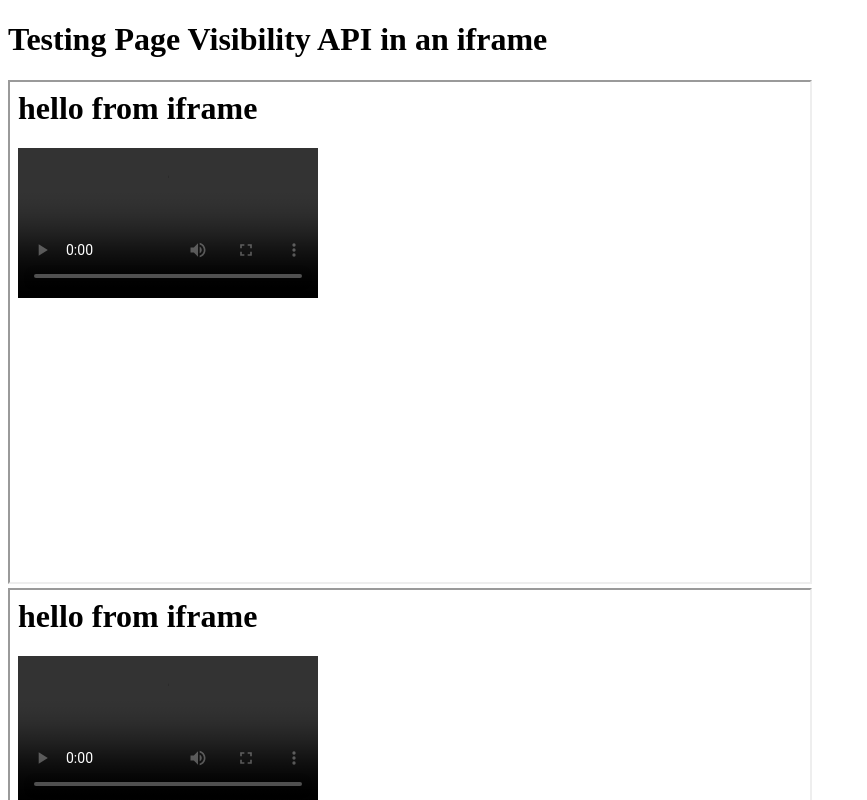
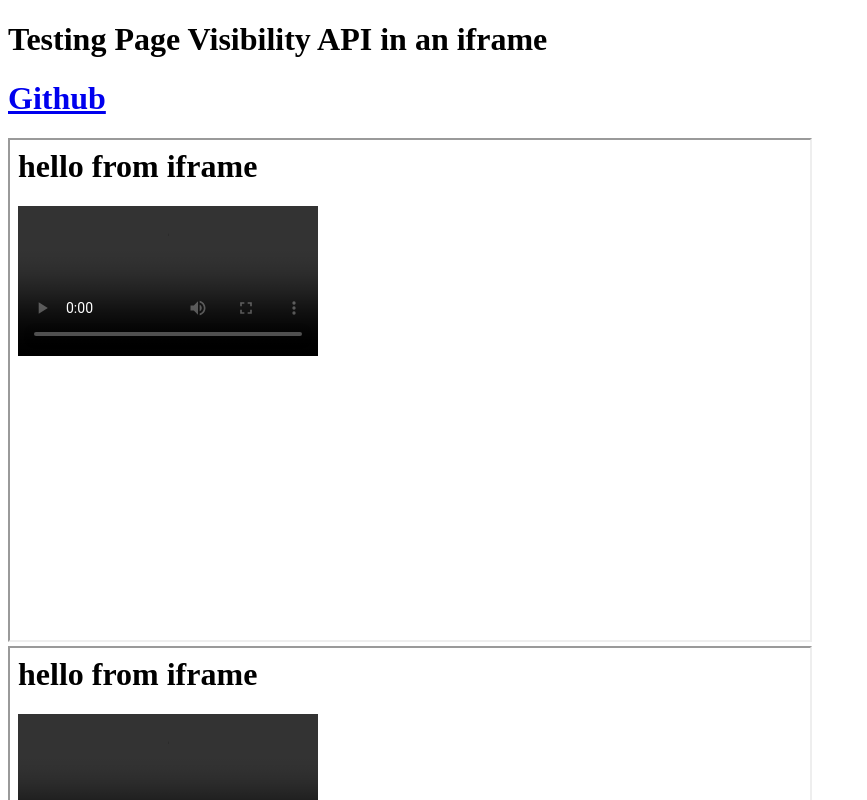
Before and after one commit to oze4/video-in-iframe, a plain HTML site: page index.html in a window 1280 px wide. Shown: the top 800 px of the page, without its empty margins (0-867 px from the left). Drawn offline with Linux system fonts and the light colour scheme.

Commit message:
Update index.html

```diff
--- a/index.html
+++ b/index.html
@@ -8,6 +8,20 @@
 
 <body style="height: 100vh;">
   <h1>Testing Page Visibility API in an iframe</h1>
+  <h1><span><a href="https://github.com/oze4/video-in-iframe" target="_blank" rel="noopener noreferrer">Github</a></span></h1>
+
+  <!-- this is here only so we know when the DOM is 'ready' -->
+  <script>
+    document.addEventListener("DOMContentLoaded", () => {
+      console.log("DOMContentLoaded");
+    });
+    document.addEventListener("readystatechange", () => {
+      if(document.readyState === "complete"){
+        console.log("readystatechange === 'complete'");
+      }
+    })
+  </script>
+  <!-- END this is here only so we know when the DOM is 'ready' -->
 
   <script>
     // ====================================================================================================================
```
